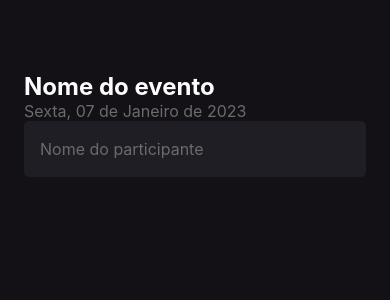
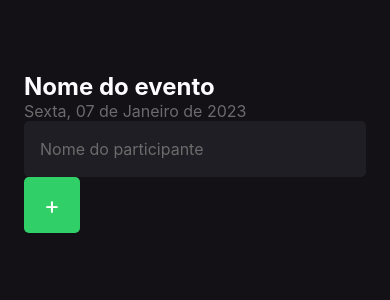
Before and after one commit to dinizfelipe/im-here, a React Native app: screen / in a window 390 px wide. Shown: the top 300 px of the page. Built offline with nearby package versions, Linux system fonts and the light colour scheme.

Commit message:
Botão de adicionar

```diff
--- a/src/screens/Home/index.tsx
+++ b/src/screens/Home/index.tsx
@@ -1,17 +1,25 @@
-import { Text, View, TextInput } from "react-native";
+import { Text, View, TextInput, TouchableOpacity, Alert } from "react-native";
 import { styles } from "./styles";
 
 export function Home() {
+  function handleParticipantAdd() {
+    Alert.alert("Ooops!", "Você clicou no botão de adicionar.");
+  }
+
   return (
     <View style={styles.container}>
       <Text style={styles.eventName}>Nome do evento</Text>
+      <Text style={styles.eventDate}>Sexta, 07 de Janeiro de 2023</Text>
 
-      <Text style={styles.eventDate}>Sexta, 07 de Janeiro de 2023</Text>
       <TextInput
-      style={styles.input}
-      placeholder="Nome do participante"
-      placeholderTextColor="#6B6B6B"
+        style={styles.input}
+        placeholder="Nome do participante"
+        placeholderTextColor="#6B6B6B"
       />
+
+      <TouchableOpacity style={styles.button} onPress={handleParticipantAdd}>
+        <Text style={styles.buttonText}>+</Text>
+      </TouchableOpacity>
     </View>
   );
 }
--- a/src/screens/Home/styles.ts
+++ b/src/screens/Home/styles.ts
@@ -24,4 +24,16 @@ export const styles = StyleSheet.create({
     padding: 16,
     fontSize: 16,
   },
+  buttonText: {
+    color: '#FFF',
+    fontSize: 24
+  },
+  button: {
+    width: 56,
+    height: 56,
+    borderRadius: 5,
+    backgroundColor: '#31CF67',
+    alignItems: 'center',
+    justifyContent: 'center'
+  }
 });
```
